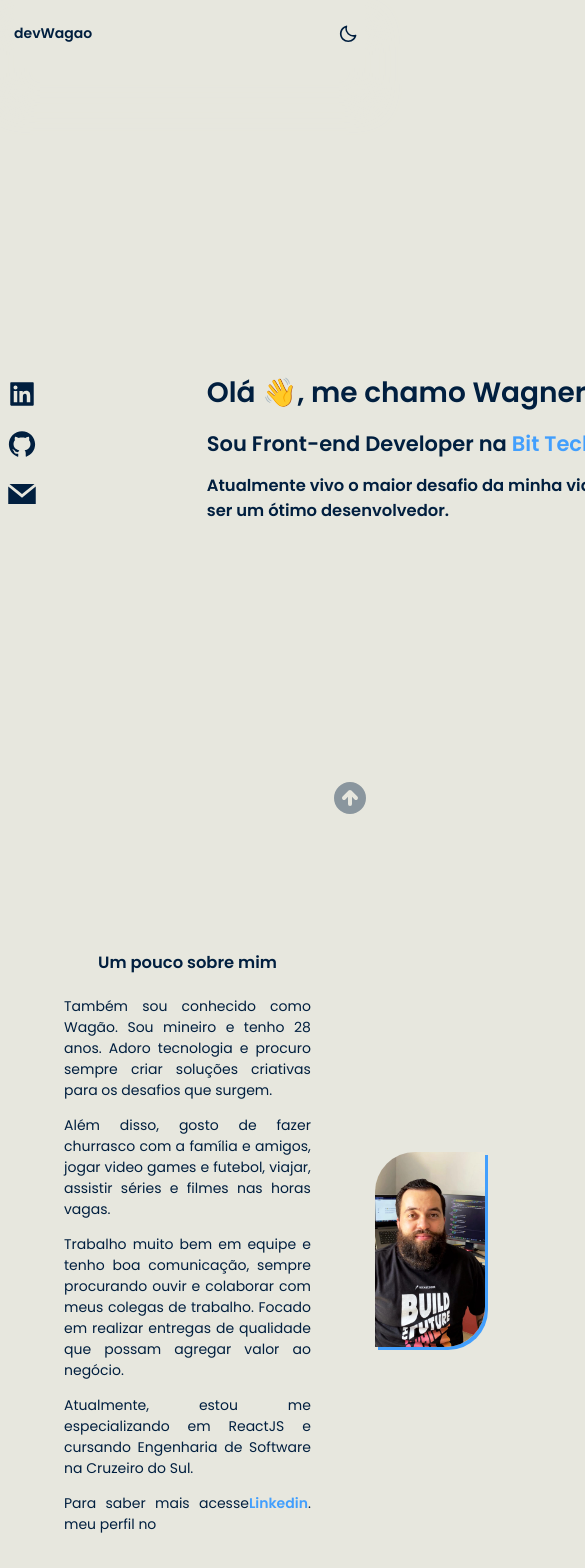
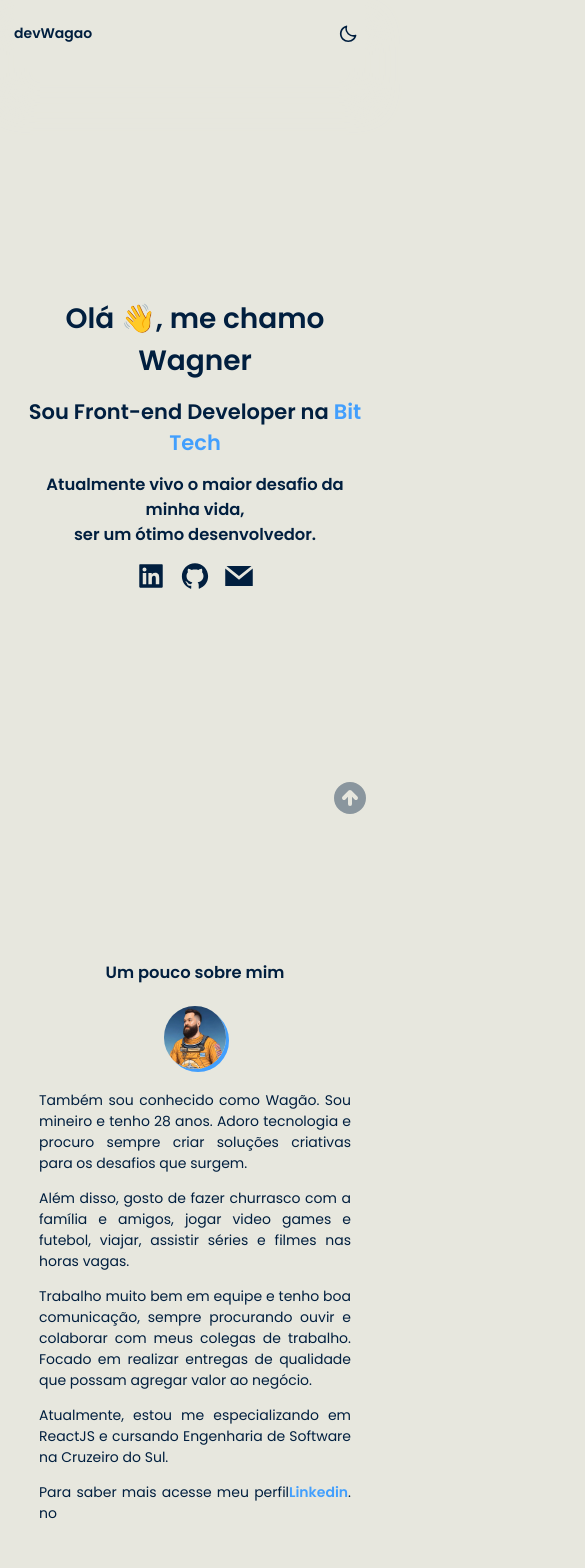
Before and after one commit to WagaoFC/devWagao, a React (Vite) app: page / in a window 390 px wide. Shown: the top 1568 px of the page, 585 px wide, since content can reach past the window. Built offline with nearby package versions, Linux system fonts and the light colour scheme.

Commit message:
:bug: fix: tratativas mobile

```diff
--- a/src/components/About/index.tsx
+++ b/src/components/About/index.tsx
@@ -1,4 +1,5 @@
 import wagaoSerious from '../../assets/images/wagaoSerious.jpg'
+import wagaoGitHub from '../../assets/images/wagaoGitHub.png'
 import { Container, Text } from './styled'
 
 export function About() {
@@ -6,6 +7,8 @@ export function About() {
         <Container>
             <Text>
                 <h1>Um pouco sobre mim</h1>
+                <br />
+                <img className='img2' src={wagaoGitHub} alt="Foto de Wagner" />
                 <br />
                 <span>
                     Também sou conhecido como Wagão. Sou mineiro e tenho 28 anos.
@@ -31,7 +34,7 @@ export function About() {
                     </strong>.
                 </span>
             </Text>
-            <img src={wagaoSerious} alt="Foto de Wagner" />
+            <img className='img1' src={wagaoSerious} alt="Foto de Wagner" />
         </ Container>
     )
 }
--- a/src/components/About/styled.ts
+++ b/src/components/About/styled.ts
@@ -15,6 +15,25 @@ export const Container = styled.div`
         &:hover {
             transform: scale(1.2);
         }
+    }
+
+    .img1 {
+        @media (max-width: 700px) {
+            display: none;
+        }
+    }
+
+    .img2 {
+        display: none;
+        border-radius: 50%;
+
+        @media (max-width: 700px) {
+            display: block;
+        }
+    }
+
+    @media (max-width: 700px) {
+        flex-direction: column;
     }
 `
 
@@ -34,4 +53,10 @@ export const Text = styled.div`
         text-align: justify;
         margin-bottom: 1rem;
     }
+
+    @media (max-width: 700px) {
+        width: 80%;
+        display: flex;
+        flex-direction: column;
+    }
 `
--- a/src/components/HardSkillsCard/index.tsx
+++ b/src/components/HardSkillsCard/index.tsx
@@ -10,7 +10,8 @@ import {
     SiGit,
     SiGithub,
     SiVisualstudiocode,
-    SiCsharp
+    SiCsharp,
+    SiAngular
 } from 'react-icons/si'
 import { motion } from 'framer-motion'
 import { Tooltip } from 'react-tooltip'
@@ -52,6 +53,15 @@ export function HardSkillsCard() {
                     animate={{ y: 0 }}
                     transition={{ type: "spring", stiffness: 90 }}
                 >
+                    <Cards data-tooltip-id="my-tooltip" data-tooltip-content="TypeScript">
+                        <SiTypescript />
+                    </Cards>
+                </ motion.div>
+                <motion.div
+                    initial={{ y: "100%" }}
+                    animate={{ y: 0 }}
+                    transition={{ type: "spring", stiffness: 80 }}
+                >
                     <Cards data-tooltip-id="my-tooltip" data-tooltip-content="ReactJS">
                         <SiReact />
                     </Cards>
@@ -61,14 +71,14 @@ export function HardSkillsCard() {
                     animate={{ y: 0 }}
                     transition={{ type: "spring", stiffness: 80 }}
                 >
-                    <Cards data-tooltip-id="my-tooltip" data-tooltip-content="TypeScript">
-                        <SiTypescript />
+                    <Cards data-tooltip-id="my-tooltip" data-tooltip-content="Angular">
+                        <SiAngular />
                     </Cards>
                 </ motion.div>
                 <motion.div
                     initial={{ y: "100%" }}
                     animate={{ y: 0 }}
-                    transition={{ type: "spring", stiffness: 70 }}
+                    transition={{ type: "spring", stiffness: 80 }}
                 >
                     <Cards data-tooltip-id="my-tooltip" data-tooltip-content="Styled Components">
                         <SiStyledcomponents />
@@ -77,16 +87,16 @@ export function HardSkillsCard() {
                 <motion.div
                     initial={{ y: "100%" }}
                     animate={{ y: 0 }}
-                    transition={{ type: "spring", stiffness: 120 }}
+                    transition={{ type: "spring", stiffness: 80 }}
                 >
-                    <Cards data-tooltip-id="my-tooltip-bottom" data-tooltip-content="C#">
+                    <Cards data-tooltip-id="my-tooltip" data-tooltip-content="C#">
                         <SiCsharp />
                     </Cards>
                 </ motion.div>
                 <motion.div
                     initial={{ y: "100%" }}
                     animate={{ y: 0 }}
-                    transition={{ type: "spring", stiffness: 110 }}
+                    transition={{ type: "spring", stiffness: 120 }}
                 >
                     <Cards data-tooltip-id="my-tooltip-bottom" data-tooltip-content="Node.js">
                         <SiNodedotjs />
@@ -95,7 +105,7 @@ export function HardSkillsCard() {
                 <motion.div
                     initial={{ y: "100%" }}
                     animate={{ y: 0 }}
-                    transition={{ type: "spring", stiffness: 100 }}
+                    transition={{ type: "spring", stiffness: 110 }}
                 >
                     <Cards data-tooltip-id="my-tooltip-bottom" data-tooltip-content="SQL Server">
                         <SiMicrosoftsqlserver />
@@ -104,7 +114,7 @@ export function HardSkillsCard() {
                 <motion.div
                     initial={{ y: "100%" }}
                     animate={{ y: 0 }}
-                    transition={{ type: "spring", stiffness: 90 }}
+                    transition={{ type: "spring", stiffness: 100 }}
                 >
                     <Cards data-tooltip-id="my-tooltip-bottom" data-tooltip-content="Git">
                         <SiGit />
@@ -113,7 +123,7 @@ export function HardSkillsCard() {
                 <motion.div
                     initial={{ y: "100%" }}
                     animate={{ y: 0 }}
-                    transition={{ type: "spring", stiffness: 80 }}
+                    transition={{ type: "spring", stiffness: 90 }}
                 >
                     <Cards data-tooltip-id="my-tooltip-bottom" data-tooltip-content="GitHub">
                         <SiGithub />
@@ -122,7 +132,7 @@ export function HardSkillsCard() {
                 <motion.div
                     initial={{ y: "100%" }}
                     animate={{ y: 0 }}
-                    transition={{ type: "spring", stiffness: 70 }}
+                    transition={{ type: "spring", stiffness: 80 }}
                 >
                     <Cards data-tooltip-id="my-tooltip-bottom" data-tooltip-content="Visual Studio Code">
                         <SiVisualstudiocode />
--- a/src/components/Main/index.tsx
+++ b/src/components/Main/index.tsx
@@ -54,14 +54,14 @@ export function Main() {
                 <section id="skills">
                     <Skills />
                 </section>
-                <section id="portfolio">
+                {/* <section id="portfolio">
                     <Portfolio />
                     <Lottie
                         options={defaultOptionsConstruction}
                         height={600}
                         width={600}
                     />
-                </section>
+                </section> */}
                 <section id="contact">
                     <Contact />
                 </section>
--- a/src/components/Main/styled.ts
+++ b/src/components/Main/styled.ts
@@ -14,8 +14,10 @@ export const Container = styled.main`
     }
 
     @media (max-width: 500px) {
-        width: 600px;
-        margin-left: 0.5rem;
+        display: flex;
+        flex-wrap: wrap;
+        flex-direction: column-reverse;
+        justify-content: center;
     }
 `
 
@@ -33,6 +35,11 @@ export const Icons = styled.div`
             color: var(--text-color-focus);
         }
     }
+
+    @media (max-width: 500px) {
+        flex-direction: row;
+        margin: 0;
+    }
 `
 
 export const Text = styled.div`
@@ -48,6 +55,10 @@ export const Text = styled.div`
     a {
         text-decoration: none;
         color: var(--text-color-focus);
+    }
+
+    @media (max-width: 500px) {
+        text-align: center;
     }
 `
 
@@ -71,7 +82,7 @@ export const Section = styled.section`
         margin: auto;
     }
 
-    svg {
+    > svg {
         margin: 0 0 0 5rem;
 
         @media (max-width: 700px) {
@@ -81,10 +92,8 @@ export const Section = styled.section`
 
     @media (max-width: 700px) {
         display: flex;
-        display: flex;
         flex-direction: column;
         align-items: center;
-        width: 65vh;
     }
 
     footer {
--- a/src/components/SoftSkillsCard/index.tsx
+++ b/src/components/SoftSkillsCard/index.tsx
@@ -1,5 +1,5 @@
 import { FaPeopleCarry, FaUserAstronaut, FaBoxes, FaLightbulb} from 'react-icons/fa'
-import { GiTalk, GiChameleonGlyph } from 'react-icons/gi'
+import { GiTalk, GiChameleonGlyph, GiSmart } from 'react-icons/gi'
 import { RiEmotionFill } from 'react-icons/ri'
 import { MdOutlineSchedule, MdFilterCenterFocus } from 'react-icons/md'
 import { motion } from 'framer-motion'
@@ -85,10 +85,19 @@ export function SoftSkillsCard() {
                 <motion.div
                     initial={{ y: "100%" }}
                     animate={{ y: 0 }}
-                    transition={{ type: "spring", stiffness: 80 }}
+                    transition={{ type: "spring", stiffness: 120 }}
                 >
                     <Cards data-tooltip-id="my-tooltip-bottom" data-tooltip-content="Foco">
                         <MdFilterCenterFocus />
+                    </Cards>
+                </ motion.div>
+                <motion.div
+                    initial={{ y: "100%" }}
+                    animate={{ y: 0 }}
+                    transition={{ type: "spring", stiffness: 110 }}
+                >
+                    <Cards data-tooltip-id="my-tooltip-bottom" data-tooltip-content="Cabeça de dono">
+                        <GiSmart />
                     </Cards>
                 </ motion.div>
 
```
Also changed, not shown: src/assets/images/wagaoGitHub.png (added).
